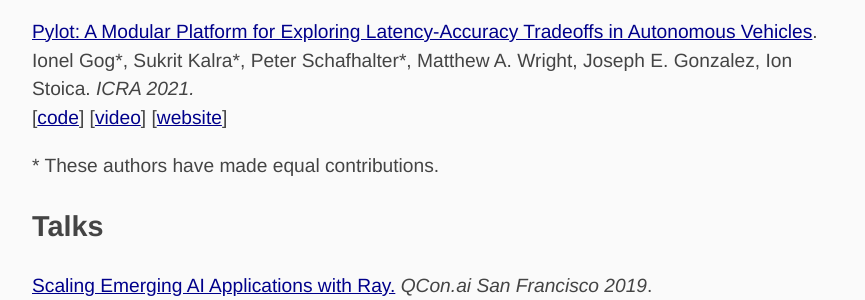
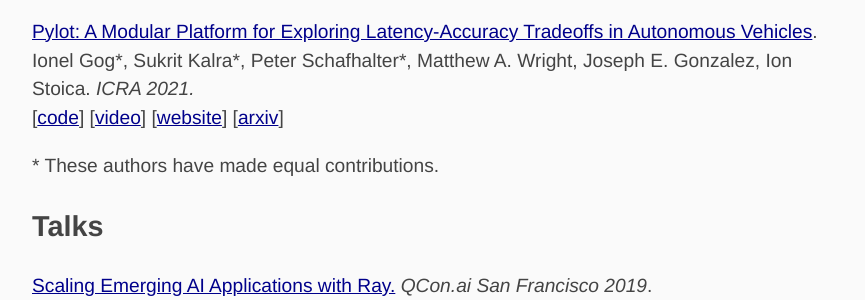
Before and after one commit to pschafhalter/pschafhalter.github.io, a Jekyll site: the page built from index.md, in a window 1280 px wide. Shown: the part 762-1062 px from the top of the page, without its empty margins (208-1073 px from the left). Built offline with Jekyll 4.4.1, drawn with Linux system fonts in a browser that asks for light colours.

```diff
--- a/index.md
+++ b/index.md
@@ -13,12 +13,14 @@ and
 I'm interested in how techniques from computer systems can make
 self-driving cars safer and more reliable.
 To that effect, I've helped build 2 open-source software projects:
+
 - [ERDOS](https://github.com/erdos-project/erdos/) is a dataflow system
 for building self-driving car and robotics applications.
 - [Pylot](https://github.com/erdos-project/pylot/) is a modular self-driving car
 platform that runs on both real cars and in simulation.
 
 Previously, I contributed to several successful open-source projects:
+
 - [Ray](https://ray.io/) is a popular framework for developing distributed applications.
 - [Modin](http://modin.org/) scales pandas workflows to terabytes.
 
@@ -28,11 +30,12 @@ Previously, I contributed to several successful open-source projects:
 Ionel Gog, Sukrit Kalra, Peter Schafhalter, Joseph E. Gonzalez, Ion Stoica. *EuroSys 2022 (to appear).* \
 \[[code](https://github.com/erdos-project/erdos/)\]
 
-[Pylot: A Modular Platform for Exploring Latency-Accuracy Tradeoffs in Autonomous Vehicles](https://arxiv.org/abs/2104.07830). \
+[Pylot: A Modular Platform for Exploring Latency-Accuracy Tradeoffs in Autonomous Vehicles](https://ieeexplore.ieee.org/document/9561747). \
 Ionel Gog\*, Sukrit Kalra\*, Peter Schafhalter\*, Matthew A. Wright, Joseph E. Gonzalez, Ion Stoica. *ICRA 2021.* \
 \[[code](https://github.com/erdos-project/pylot/)\]
 \[[video](https://www.youtube.com/watch?v=VlwhU0k5cmQ)\]
 \[[website](https://pylot.readthedocs.io/)\]
+\[[arxiv](https://arxiv.org/abs/2104.07830)]
 
 \* These authors have made equal contributions.
 
```
